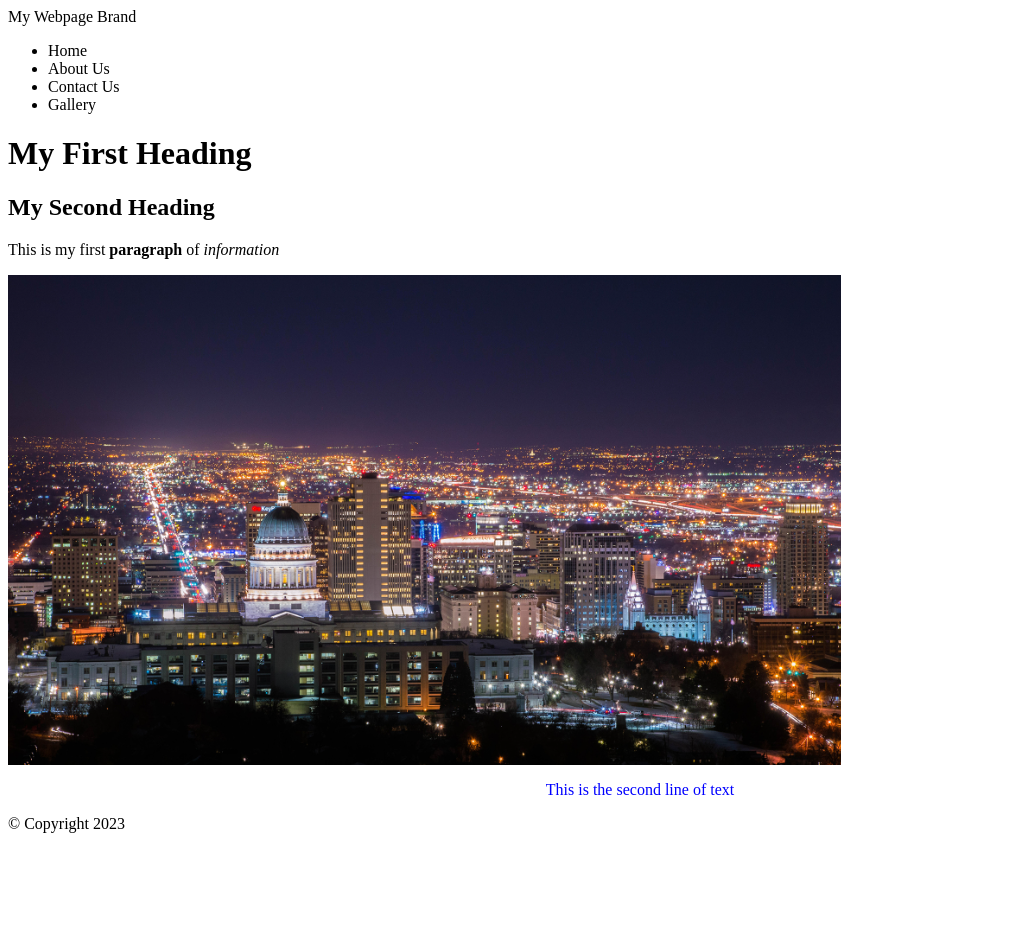
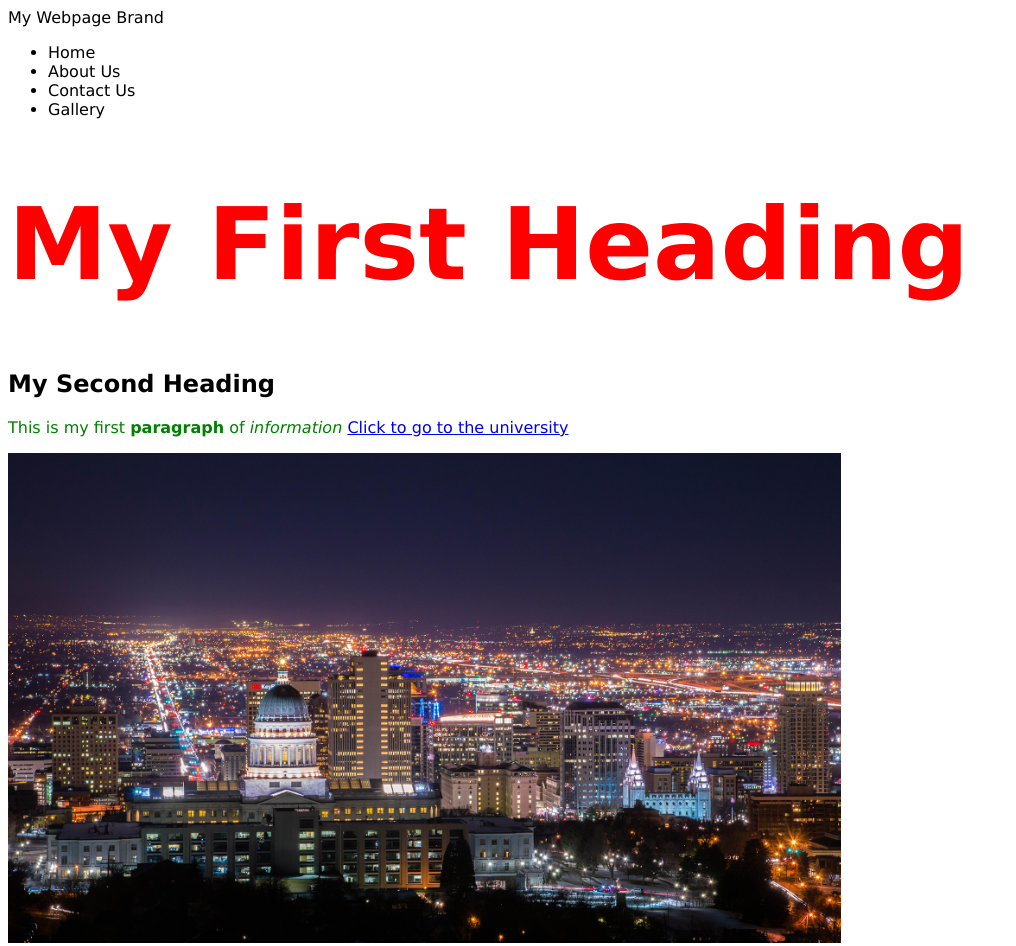
Before and after one commit to soikang/week1-day1, a plain HTML site: page index.html in a window 1280 px wide. Shown: the top 946 px of the page, without its empty margins (0-1016 px from the left). Before the commit the page ends 841 px from the top, so only its background shows below. Drawn offline with Linux system fonts and the light colour scheme.

Commit message:
added style sheet
added style sheet and link to westcliff website (commited via GitHub desktop)

```diff
--- a/index.html
+++ b/index.html
@@ -1,6 +1,7 @@
 <html>
 <head>
     <title>My Branding Page</title>
+    <link rel="stylesheet" type="text/css" href="styles.css">
 </head>
 <body>
 <!-- Container is to wrap everything -->
@@ -20,7 +21,7 @@
     <main>
         <h1>My First Heading</h1>
         <h2>My Second Heading</h2>
-        <p>This is my first <b>paragraph</b> of <em>information</em></p>
+        <p>This is my first <b>paragraph</b> of <em>information</em> <a href="https://www.westcliff.edu">Click to go to the university</a></p>
         <img src="saltlakecity.png">
         <p style="text-align: center; color: blue;">This is the second line of text</p>
     </main>
--- /dev/null
+++ b/styles.css
@@ -0,0 +1,10 @@
+body {
+    font-family:Verdana, Geneva, Tahoma, sans-serif;
+}
+h1 {
+    color: red;
+    font-size: 100px;
+}
+p {
+    color: green;
+}
```
Also changed, not shown: style.css (deleted).
